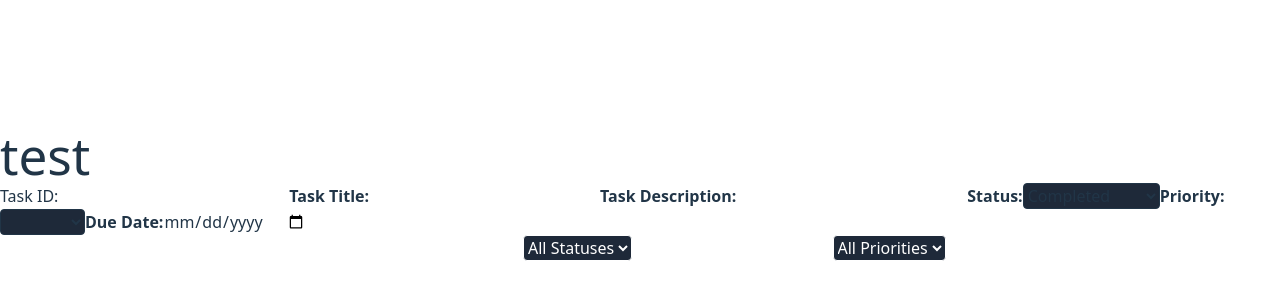
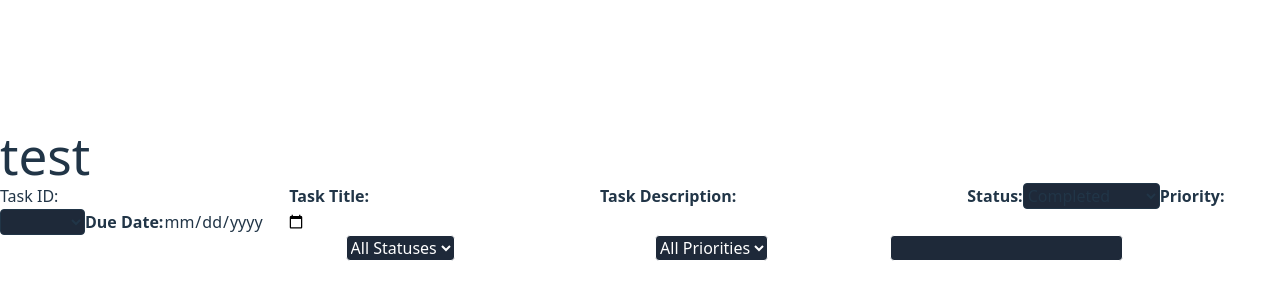
Before and after one commit to elysewelsh/sba9, a React (Vite) app: page / in a window 1280 px wide. Shown: the part 206-506 px from the top of the page. Built offline with nearby package versions, Linux system fonts and the light colour scheme.

Commit message:
search bar exists. not tested

```diff
--- a/src/components/TaskFilter/TaskFilter.tsx
+++ b/src/components/TaskFilter/TaskFilter.tsx
@@ -37,6 +37,13 @@ export function TaskFilter ({onFilterChange}: TaskFilterProps) {
                 <option value="medium">Medium</option>
                 <option value="high">High</option>
             </select>
+
+            <label className="font-bold" htmlFor="search"> Task Search:</label>
+            <input type="search" className="border-1 bg-gray-800 rounded-sm cursor-pointer transition-all duration-[250ms] ease-in-out hover:border-[#3182ce] focus:outline-none" id="search"
+            onFocus={(e) => {
+                let searchValue: string = e.target.value;
+                onFilterChange({search: searchValue});
+            }}></input>
         </form>
     );
 };
--- a/src/types/index.ts
+++ b/src/types/index.ts
@@ -30,6 +30,7 @@ export interface TaskFilterProps {
   onFilterChange: (filters: {
     status?: TaskStatus;
     priority?: 'low' | 'medium' | 'high';
+    search?: string
   }) => void;
 }
 
```
